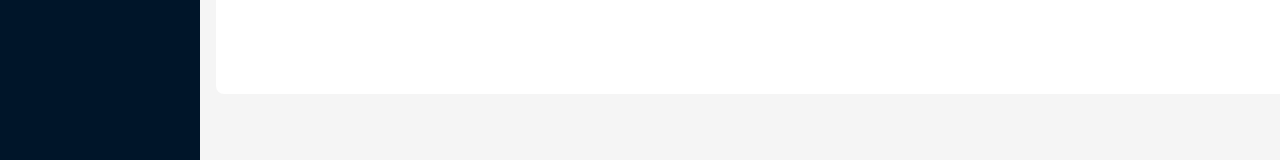
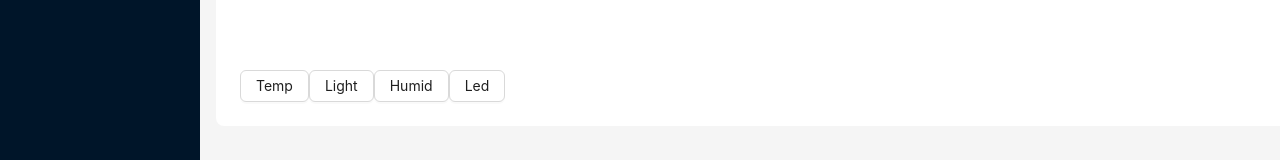
Before and after one commit to baokhanh1701/weafore-frontend, a React (Vite) app: page /home in a window 1280 px wide. Shown: the part 513-673 px from the top of the page. Built offline with nearby package versions, Linux system fonts and the light colour scheme.

Commit message:
feat: add adafruit apis

```diff
--- /dev/null
+++ b/src/adafruitio/getAllFeeds.jsx
@@ -0,0 +1,16 @@
+import axios from 'axios';
+
+const getAllFeeds = async () => {
+    await axios.get('https://io.adafruit.com/api/v2/NhanPham1411/feeds/', {
+        headers: {
+            "X-AIO-Key": "aio_gMrw46fc21Q6JHHwdar3KgKvtCQb"
+        }
+    }).then(res => {
+        console.log(res.data)
+        return (res.data)
+    }).catch(e => {
+        console.log(e)
+    })
+}
+
+export default getAllFeeds;
--- /dev/null
+++ b/src/adafruitio/getHumidityFeedData.jsx
@@ -0,0 +1,16 @@
+import axios from 'axios';
+
+const getHumidityFeedData = async () => {
+    await axios.get('https://io.adafruit.com/api/v2/NhanPham1411/feeds/humidity/data', {
+        headers: {
+            "X-AIO-Key": "aio_gMrw46fc21Q6JHHwdar3KgKvtCQb"
+        }
+    }).then(res => {
+        console.log(res.data)
+        return (res.data)
+    }).catch(e => {
+        console.log(e)
+    })
+}
+
+export default getHumidityFeedData;
--- /dev/null
+++ b/src/adafruitio/getLedFeedData.jsx
@@ -0,0 +1,16 @@
+import axios from 'axios';
+
+const getLedFeedData = async () => {
+    await axios.get('https://io.adafruit.com/api/v2/NhanPham1411/feeds/led/data', {
+        headers: {
+            "X-AIO-Key": "aio_gMrw46fc21Q6JHHwdar3KgKvtCQb"
+        }
+    }).then(res => {
+        console.log(res.data)
+        return (res.data)
+    }).catch(e => {
+        console.log(e)
+    })
+}
+
+export default getLedFeedData;
--- /dev/null
+++ b/src/adafruitio/getLightFeedData.jsx
@@ -0,0 +1,16 @@
+import axios from 'axios';
+
+const getLightFeedData = async () => {
+    await axios.get('https://io.adafruit.com/api/v2/NhanPham1411/feeds/light/data', {
+        headers: {
+            "X-AIO-Key": "aio_gMrw46fc21Q6JHHwdar3KgKvtCQb"
+        }
+    }).then(res => {
+        console.log(res.data)
+        return (res.data)
+    }).catch(e => {
+        console.log(e)
+    })
+}
+
+export default getLightFeedData;
--- /dev/null
+++ b/src/adafruitio/getTemperatureFeedData.jsx
@@ -0,0 +1,16 @@
+import axios from 'axios';
+
+const getTemperatureFeedData = async () => {
+    await axios.get('https://io.adafruit.com/api/v2/NhanPham1411/feeds/temperature/data', {
+        headers: {
+            "X-AIO-Key": "aio_gMrw46fc21Q6JHHwdar3KgKvtCQb"
+        }
+    }).then(res => {
+        console.log(res.data)
+        return (res.data)
+    }).catch(e => {
+        console.log(e)
+    })
+}
+
+export default getTemperatureFeedData;
--- a/src/components/Sider.jsx
+++ b/src/components/Sider.jsx
@@ -90,6 +90,7 @@ const WeaforeSider = () => {
                     }
                 }}
             />
+
         </Sider>
     )
 }
--- a/src/pages/Home.jsx
+++ b/src/pages/Home.jsx
@@ -1,6 +1,11 @@
-import { Layout, theme, Typography, Flex } from 'antd';
+import { Layout, theme, Typography, Flex, Button } from 'antd';
 import HumidityPlot from '../components/HumidityPlot';
 import TemperatureLine from '../components/TemperatureLine';
+import getAllFeeds from '../adafruitio/getAllFeeds';
+import getTemperatureFeedData from '../adafruitio/getTemperatureFeedData';
+import getLedFeedData from '../adafruitio/getLedFeedData';
+import getHumidityFeedData from '../adafruitio/getHumidityFeedData';
+import getLightFeedData from '../adafruitio/getLightFeedData';
 const { Content } = Layout;
 const { Text } = Typography;
 
@@ -71,6 +76,11 @@ const Home = () => {
                             <TemperatureLine />
 
                         </Flex>
+                        <Button onClick={getTemperatureFeedData}> Temp</Button>
+                        <Button onClick={getLightFeedData}> Light</Button>
+                        <Button onClick={getHumidityFeedData}> Humid</Button>
+                        <Button onClick={getLedFeedData}> Led</Button>
+
                     </div>
                 </Content>
             </Layout>
```
